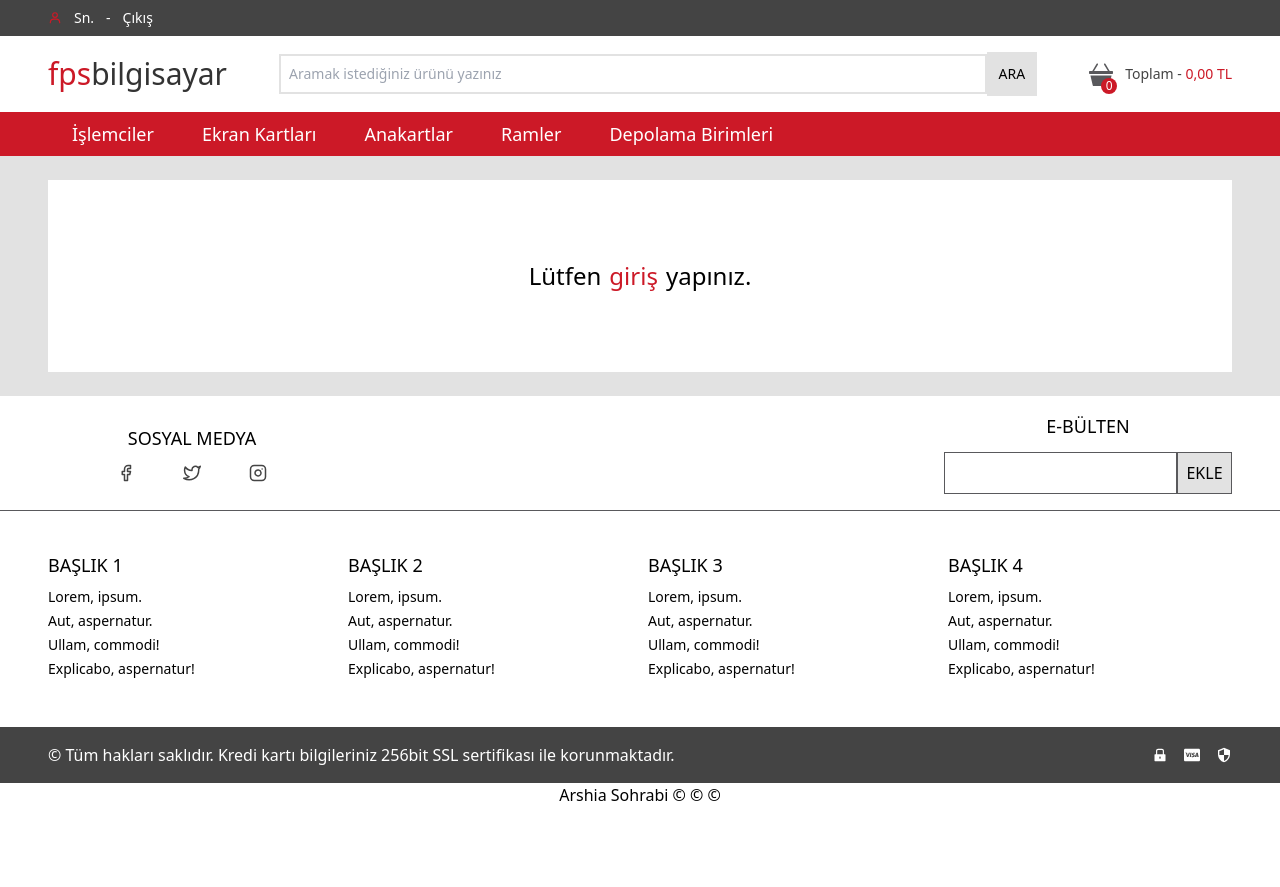
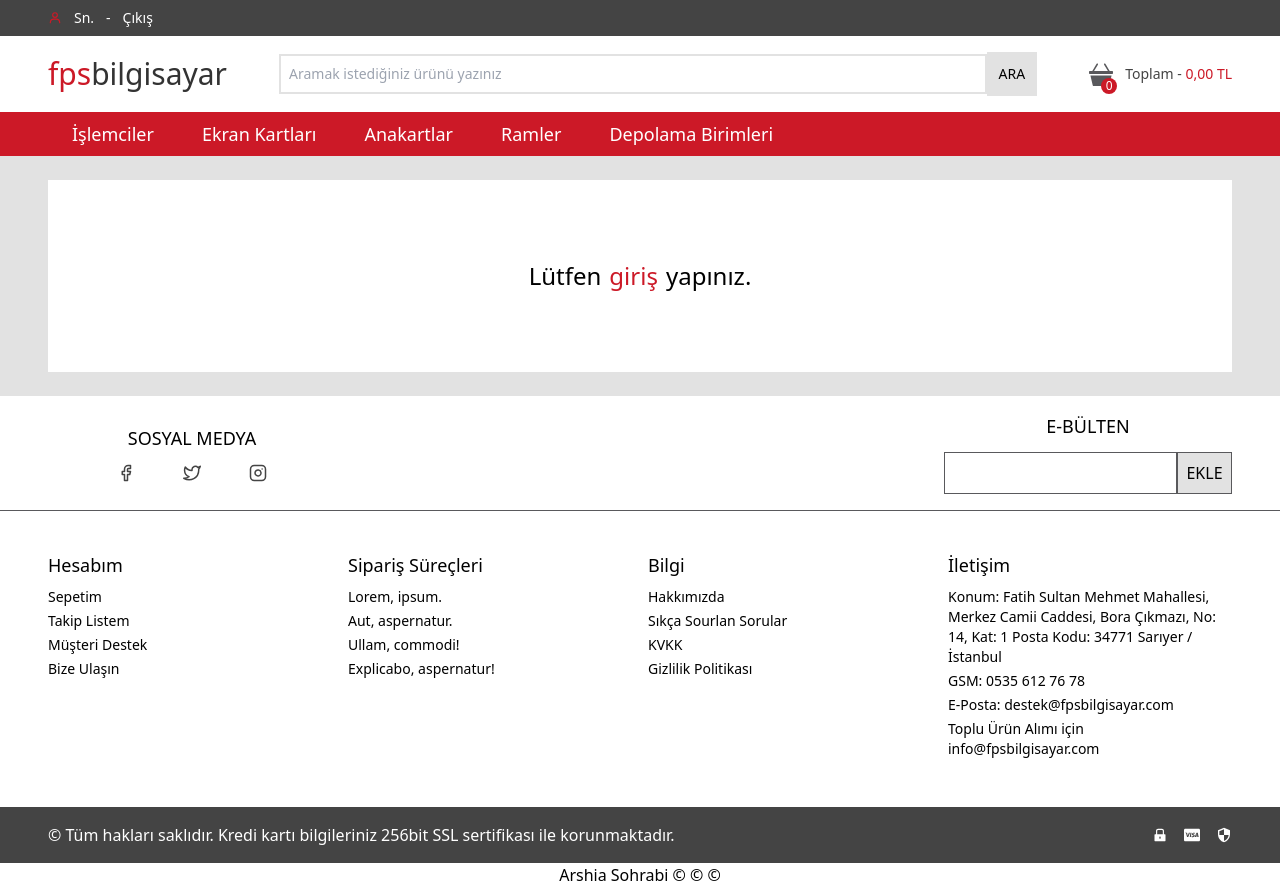
Before and after one commit to ArshiaXII/fps, a Next.js app: page /account/adress-book in a window 1280 px wide. Before the commit the page ends 807 px from the top, so only its background shows below. Built offline with nearby package versions, Linux system fonts and the light colour scheme.

Commit message:
Update index.jsx

```diff
--- a/src/app/components/footer/footerCenter/index.jsx
+++ b/src/app/components/footer/footerCenter/index.jsx
@@ -6,7 +6,20 @@ export default function FooterCenter() {
     <div className={S.mainDiv}>
         <div className={S.col}>
             <div className={S.title}>
-                BAŞLIK 1
+                Hesabım
+            </div>
+            <div className={S.content}>
+                <ul className={S.items}>
+                    <li className={S.item}>Sepetim</li>
+                    <li className={S.item}>Takip Listem</li>
+                    <li className={S.item}>Müşteri Destek</li>
+                    <li className={S.item}>Bize Ulaşın</li>
+                </ul>
+            </div>
+        </div>
+        <div className={S.col}>
+            <div className={S.title}>
+                Sipariş Süreçleri
             </div>
             <div className={S.content}>
                 <ul className={S.items}>
@@ -19,40 +32,29 @@ export default function FooterCenter() {
         </div>
         <div className={S.col}>
             <div className={S.title}>
-                BAŞLIK 2
+                Bilgi
             </div>
             <div className={S.content}>
                 <ul className={S.items}>
-                    <li className={S.item}>Lorem, ipsum.</li>
-                    <li className={S.item}>Aut, aspernatur.</li>
-                    <li className={S.item}>Ullam, commodi!</li>
-                    <li className={S.item}>Explicabo, aspernatur!</li>
+                    <li className={S.item}>Hakkımızda</li>
+                    <li className={S.item}>Sıkça Sourlan Sorular</li>
+                    <li className={S.item}>KVKK</li>
+                    <li className={S.item}>Gizlilik Politikası</li>
                 </ul>
             </div>
         </div>
         <div className={S.col}>
             <div className={S.title}>
-                BAŞLIK 3
+                İletişim
             </div>
             <div className={S.content}>
                 <ul className={S.items}>
-                    <li className={S.item}>Lorem, ipsum.</li>
-                    <li className={S.item}>Aut, aspernatur.</li>
-                    <li className={S.item}>Ullam, commodi!</li>
-                    <li className={S.item}>Explicabo, aspernatur!</li>
-                </ul>
-            </div>
-        </div>
-        <div className={S.col}>
-            <div className={S.title}>
-                BAŞLIK 4
-            </div>
-            <div className={S.content}>
-                <ul className={S.items}>
-                    <li className={S.item}>Lorem, ipsum.</li>
-                    <li className={S.item}>Aut, aspernatur.</li>
-                    <li className={S.item}>Ullam, commodi!</li>
-                    <li className={S.item}>Explicabo, aspernatur!</li>
+                    <li className={S.item}>Konum: Fatih Sultan Mehmet Mahallesi,
+Merkez Camii Caddesi, Bora Çıkmazı, No: 14, Kat: 1 Posta Kodu: 34771
+Sarıyer / İstanbul</li>
+                    <li className={S.item}>GSM: 0535 612 76 78</li>
+                    <li className={S.item}>E-Posta: destek@fpsbilgisayar.com</li>
+                    <li className={S.item}>Toplu Ürün Alımı için info@fpsbilgisayar.com </li>
                 </ul>
             </div>
         </div>
```
